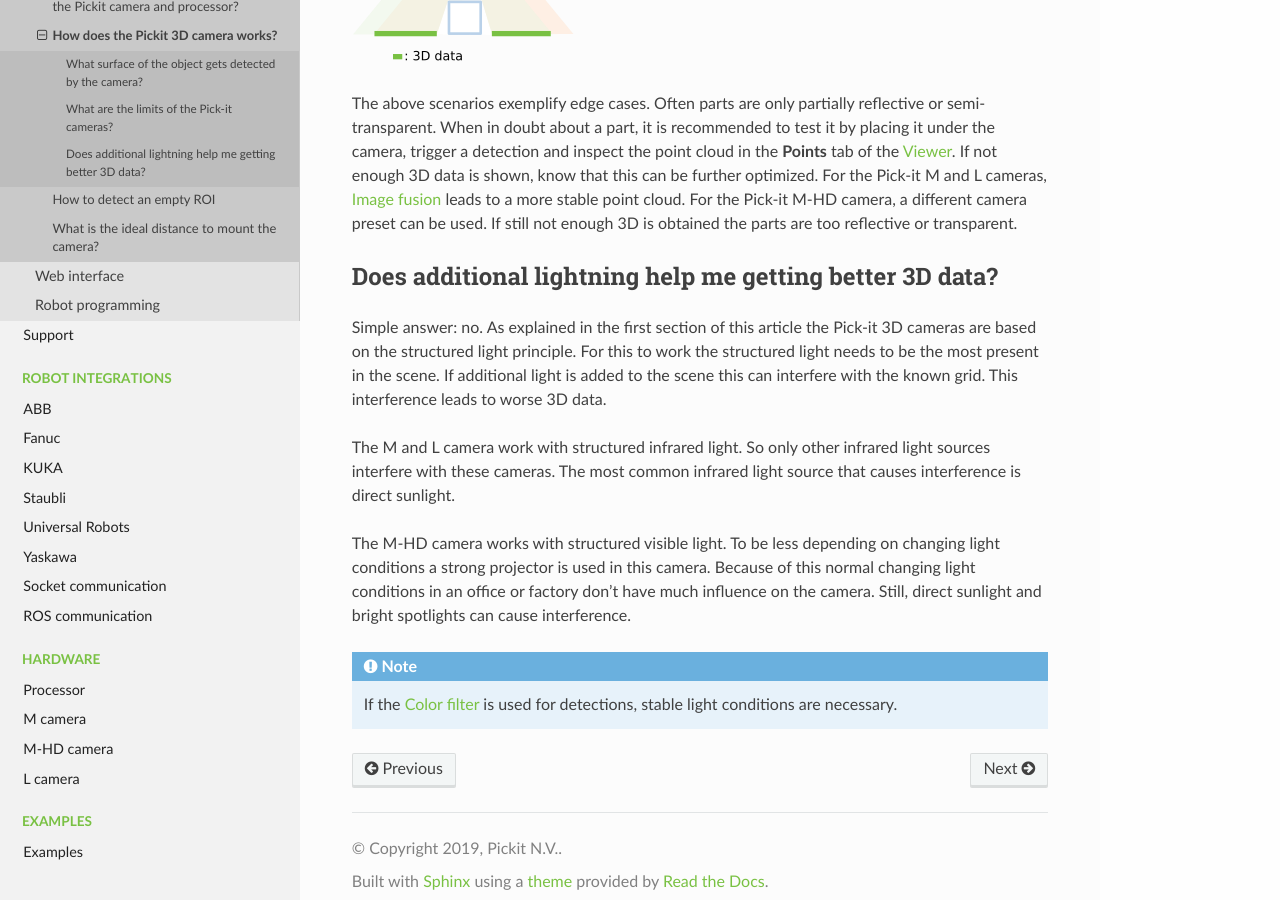
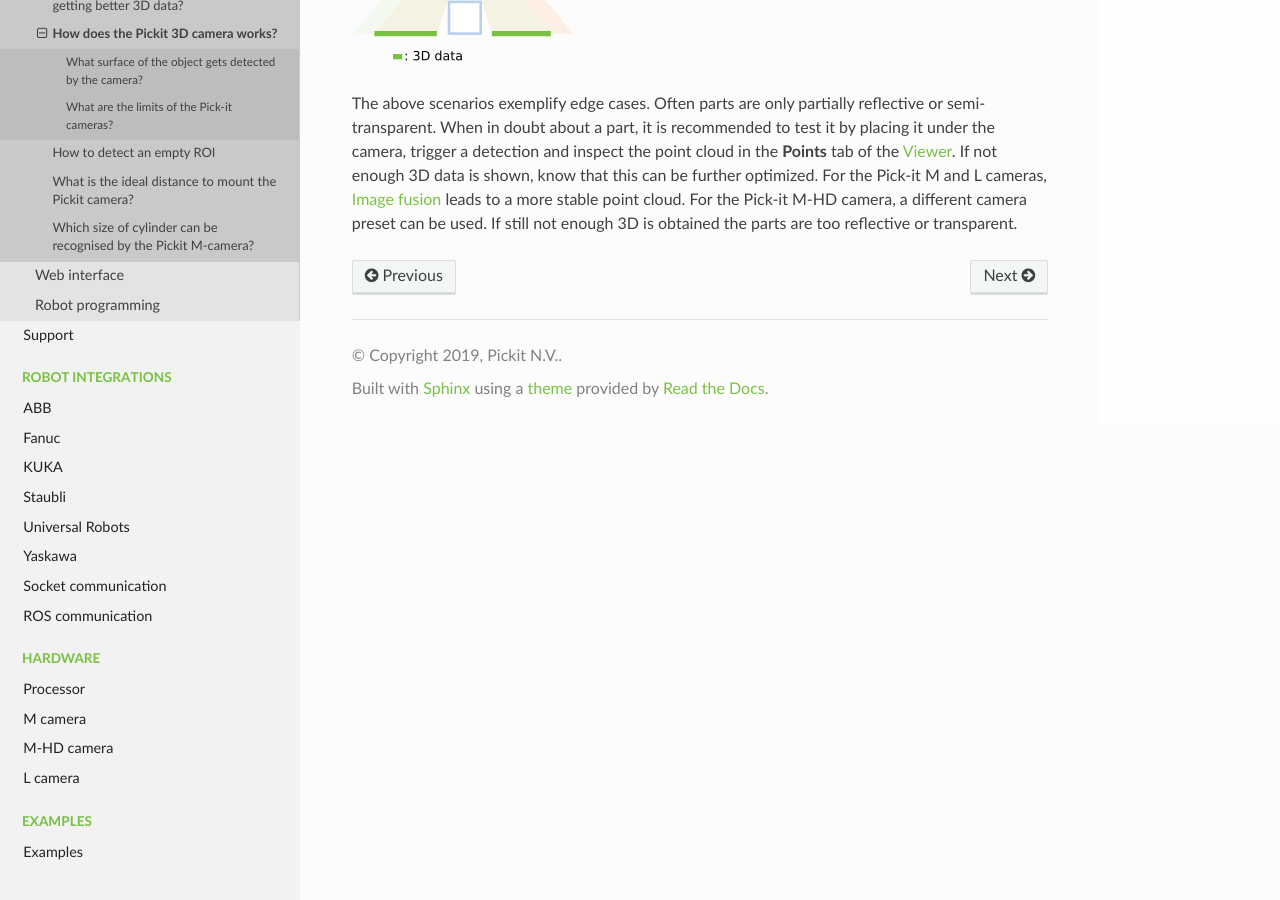
Before and after one commit to yuanshunning/pickit-docs, a Sphinx documentation site: the page built from docs/faq/general/how-does-the-pickit-3d-camera-works.rst, in a window 1280 px wide and 900 px high, scrolled down 2544 px. Built offline with Sphinx 7.4.7 and the Read the Docs theme 2.0.0, drawn with Linux system fonts in a browser that asks for light colours; some of the changed text lies outside the part shown.

Commit message:
split up faq articles

```diff
--- a/docs/faq/general/how-does-the-pickit-3d-camera-works.rst
+++ b/docs/faq/general/how-does-the-pickit-3d-camera-works.rst
@@ -1,3 +1,5 @@
+.. _how-does-the-pickit-3d-camera-works:
+
 How does the Pickit 3D camera works?
 ====================================
 
@@ -66,23 +68,3 @@ If not enough 3D data is shown, know that this can be further optimized.
 For the Pick-it M and L cameras, :ref:`image-fusion` leads to a more stable point cloud.
 For the Pick-it M-HD camera, a different camera preset can be used.
 If still not enough 3D is obtained the parts are too reflective or transparent.
-
-Does additional lightning help me getting better 3D data?
----------------------------------------------------------
-
-Simple answer: no.
-As explained in the first section of this article the Pick-it 3D cameras are based on the structured light principle.
-For this to work the structured light needs to be the most present in the scene.
-If additional light is added to the scene this can interfere with the known grid.
-This interference leads to worse 3D data.
-
-The M and L camera work with structured infrared light.
-So only other infrared light sources interfere with these cameras.
-The most common infrared light source that causes interference is direct sunlight.
-
-The M-HD camera works with structured visible light.
-To be less depending on changing light conditions a strong projector is used in this camera.
-Because of this normal changing light conditions in an office or factory don't have much influence on the camera.
-Still, direct sunlight and bright spotlights can cause interference.
-
-.. note:: If the :ref:`color-filter` is used for detections, stable light conditions are necessary.
```
Also changed, not shown: docs/faq/general/does-additional-lightning-help-me-getting-better-3d-data.rst (added, +19 -0 lines), docs/faq/general/what is-the-ideal-distance-to-mount-the-camera.rst (+4 -12 lines), docs/faq/general/which-diameter-of-cylinder-can-be-recognized-by-the-pickit-m-camera.rst (added, +10 -0 lines).
